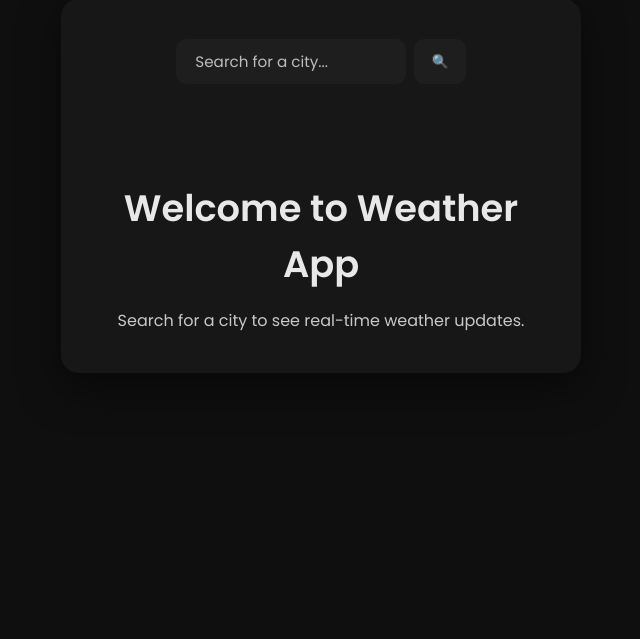
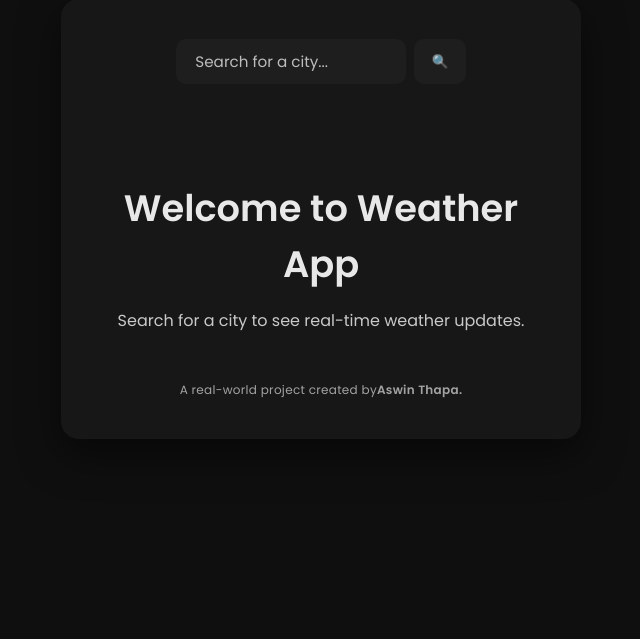
Before and after one commit to aswinthapa-py/weather-app, a Flask app: page / in a window 1280 px wide. Shown: the part 49-688 px from the top of the page, without its empty margins (319-959 px from the left). Run offline with Flask 3, Linux system fonts and the light colour scheme.

Commit message:
Add global footer credit

```diff
--- a/static/style.css
+++ b/static/style.css
@@ -167,6 +167,18 @@ body {
     font-size: 1.1rem;
     font-weight: 500;
 }
+/*====FOOTER====*/
+.app_footer{
+    margin-top: 3rem;
+    text-align: center;
+    font-size: 0.75rem;
+    opacity: 0.6;
+    letter-spacing: 0.3px;
+}
+.app__footer strong {
+    font-weight: 500;
+    opacity: 0.85;
+}
 
 /* ===== ERROR ===== */
 .error {
@@ -175,6 +187,7 @@ body {
     margin-top: 1.5rem;
     font-size: 0.9rem;
 }
+
 
 /* ================================================= */
 /* ================= RESPONSIVE ==================== */
--- a/templates/index.html
+++ b/templates/index.html
@@ -6,8 +6,6 @@
     <title>Weather App</title>
     <link rel="stylesheet" href="{{ url_for('static', filename='style.css') }}">
 </head>
-
-
 <body>
     <div class="container">
 
@@ -91,6 +89,9 @@
         {% if error %}
             <p class="error">{{ error }}</p>
         {% endif %}
+        <footer class="app_footer">
+            A real-world project created by<strong>Aswin Thapa.</strong>
+        </footer>
 
 </div>
 </body>
```
